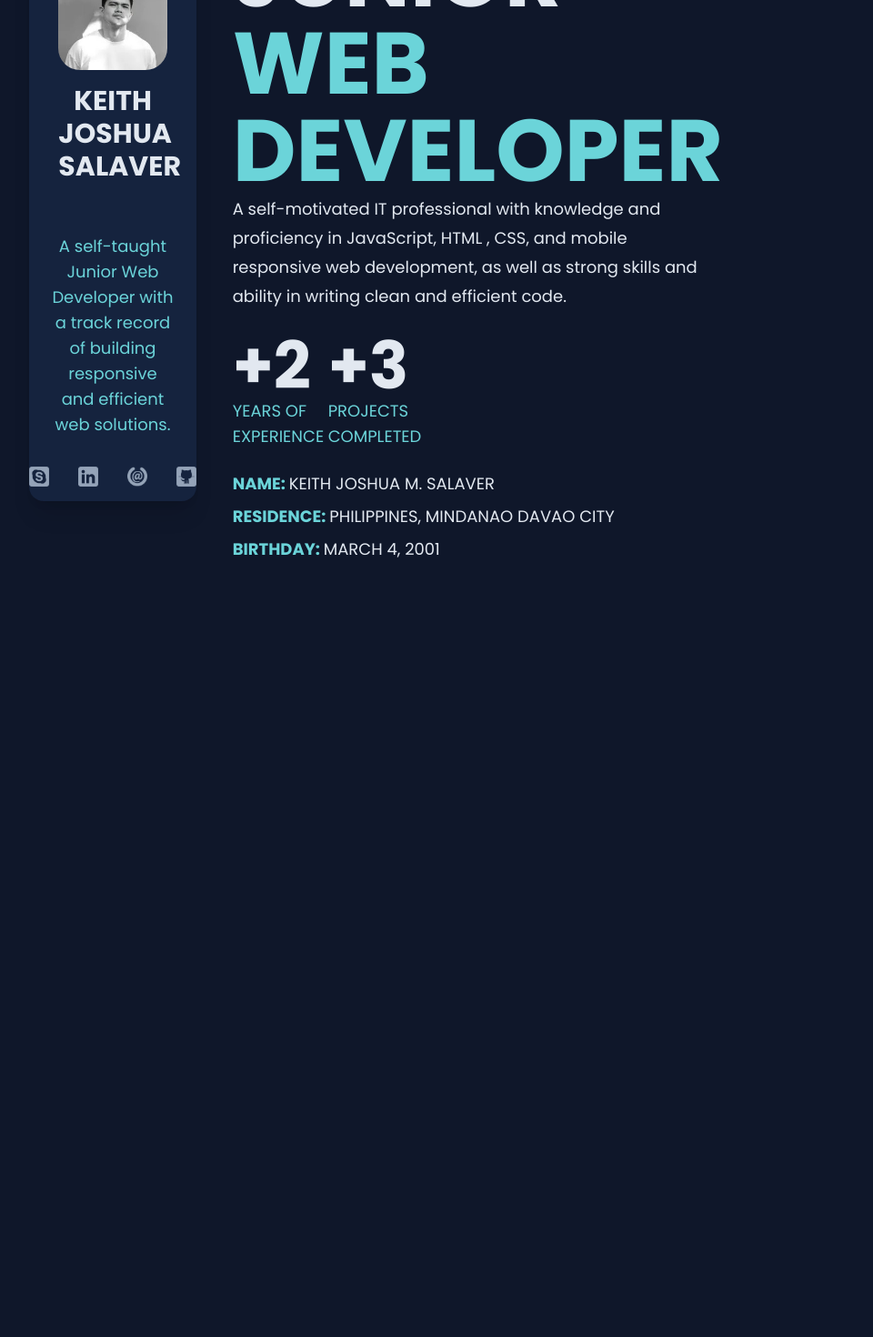
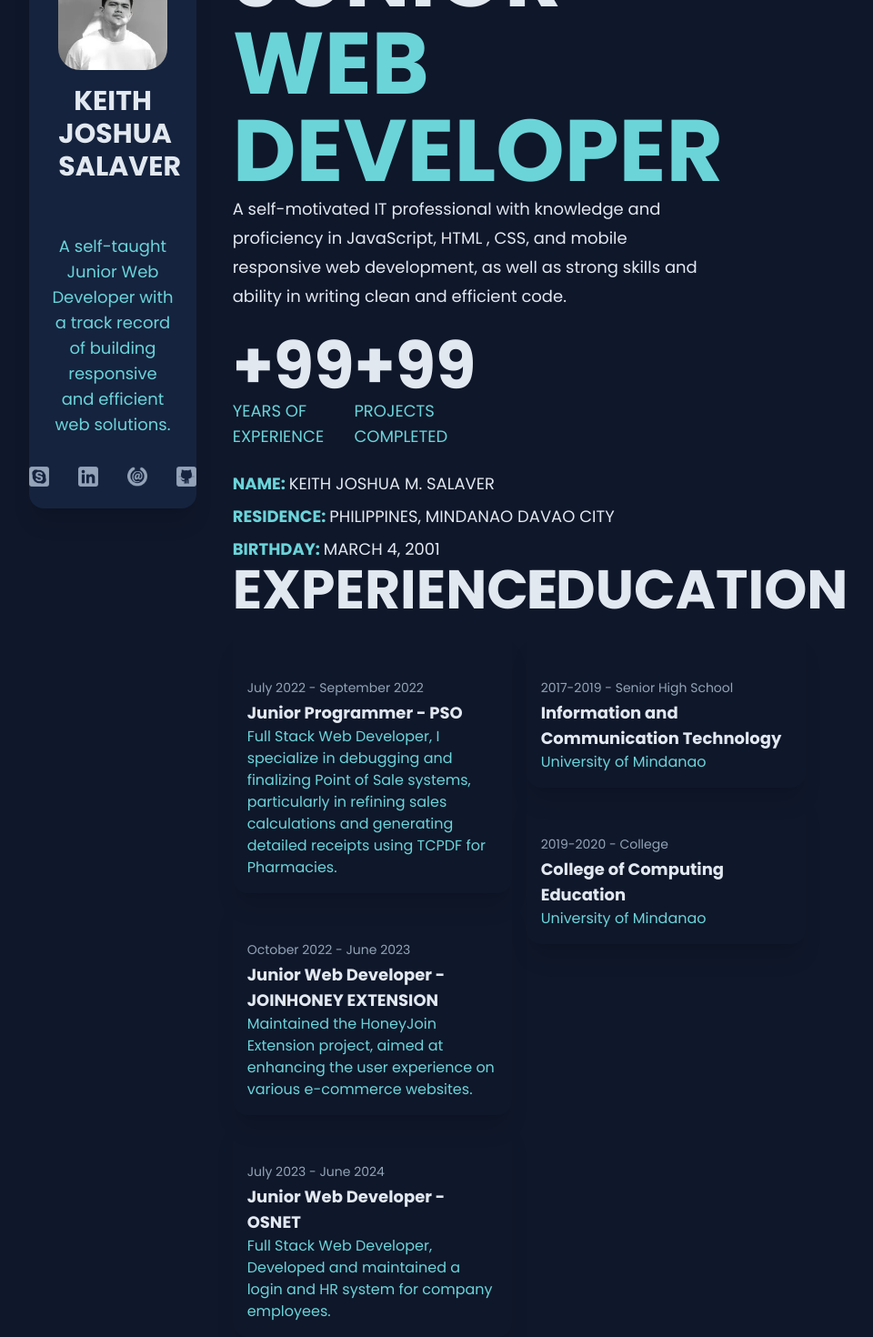
Before and after one commit to KeithJosh03/v2Portfolio, a Next.js app: page / in a window 1280 px wide. Shown: the part 221-1691 px from the top of the page at 91% size, without its empty margins (181-1141 px from the left). Before the commit the page ends 947 px from the top, so only its background shows below. Built offline with nearby package versions, Linux system fonts and the light colour scheme.

Commit message:
add about feature

```diff
--- a/components/avatar/avatar.tsx
+++ b/components/avatar/avatar.tsx
@@ -9,7 +9,7 @@ import { poppins } from '@/app/fonts';
 
 export const Avatar = () => {
   return (
-    <div className='col-span-3 bg-avatarBG shadow-xl rounded-2xl h-fit flex flex-col'>
+    <div className='col-span-3 bg-avatarBG shadow-xl rounded-2xl h-fit flex flex-col sticky top-10'>
       <div className='h-4/6 text-center items-center p-8'>
         <div>
           <Image src={me} alt='Me' className='rounded-3xl object-cover m-auto'/>
@@ -22,7 +22,7 @@ export const Avatar = () => {
         <div className='p-6'>
           <p className={`${poppins.className} font-medium text-lg text-avatarPara`}>A self-taught Junior Web Developer with a track record of building responsive and efficient web solutions.</p>
         </div>
-        <div className='flex flex-row items-center justify-center gap-8 mb-4'>
+        <div className='flex flex-row items-center justify-center gap-8 mb-6'>
           <div><Image src={skype} alt='iconavatar' className='object-center object-cover' width={26} height={26}/></div>
           <div><Image src={linken} alt='iconavatar' className='object-center object-cover' width={26} height={26}/></div>
           <div><Image src={email} alt='iconavatar' className='object-center object-cover' width={26} height={26}/></div>
--- a/components/layout/showcase.tsx
+++ b/components/layout/showcase.tsx
@@ -1,12 +1,13 @@
 import React from 'react'
 
-import { Home } from '../sections'
+import { Home, About } from '../sections'
 
 
 export const Showcase = () => {
   return (
-    <div className='col-span-9'>
+    <div className='col-span-9 flex flex-col h-lvh'>
         <Home />
+        <About />
     </div>
   )
 }
--- /dev/null
+++ b/components/sections/about/about.tsx
@@ -0,0 +1,47 @@
+import React from 'react'
+
+import { poppins } from '@/app/fonts'
+
+export const About = () => {
+  return (
+    <div className='h-screen w-auto '>
+        <div className={`${poppins.className} grid grid-cols-2 text-left text-6xl font-extrabold gap-4`}>
+          <div className='col-span-1 text-PrimaryCol flex flex-col gap-4'>
+            <h1>EXPERIENCE</h1>
+            <ol className="relative text-left">
+              <li className="hover:bg-avatarBG rounded-2xl shadow-xl p-4 gap-4">
+                <time className="mb-1 text-sm font-medium text-greyCol">July 2022 - September 2022</time>
+                <h3 className="text-lg text-PrimaryCol">Junior Programmer - PSO</h3>
+                <p className="text-base font-thin text-SecondaryCol">Full Stack Web Developer, I specialize in debugging and finalizing Point of Sale systems, particularly in refining sales calculations and generating detailed receipts using TCPDF for Pharmacies.</p>
+              </li>
+              <li className="hover:bg-avatarBG rounded-2xl shadow-xl p-4 gap-4">
+                <time className="mb-1 text-sm font-medium text-greyCol">October 2022 - June 2023</time>
+                <h3 className="text-lg text-PrimaryCol">Junior Web Developer - JOINHONEY EXTENSION</h3>
+                <p className="text-base font-thin text-SecondaryCol">Maintained the HoneyJoin Extension project, aimed at enhancing the user experience on various e-commerce websites.</p>
+              </li>
+              <li className="hover:bg-avatarBG rounded-2xl shadow-xl p-4 gap-4">
+                <time className="mb-1 text-sm font-medium text-greyCol">July 2023 - June 2024</time>
+                <h3 className="text-lg text-PrimaryCol">Junior Web Developer - OSNET</h3>
+                <p className="text-base font-thin text-SecondaryCol">Full Stack Web Developer, Developed and maintained a login and HR system for company employees.</p>
+              </li>
+            </ol>
+          </div>
+          <div className='col-span-1 text-PrimaryCol flex flex-col gap-4'>
+            <h1>EDUCATION</h1>
+            <ol className="relative text-left">
+              <li className="hover:bg-avatarBG rounded-2xl shadow-xl p-4 gap-4">
+                <time className="mb-1 text-sm font-medium text-greyCol">2017-2019 - Senior High School</time>
+                <h3 className="text-lg text-PrimaryCol">Information and Communication Technology</h3>
+                <p className="text-base font-thin text-SecondaryCol">University of Mindanao</p>
+              </li>
+              <li className="hover:bg-avatarBG rounded-2xl shadow-xl p-4 gap-4">
+                <time className="mb-1 text-sm font-medium text-greyCol">2019-2020 - College</time>
+                <h3 className="text-lg text-PrimaryCol">College of Computing Education</h3>
+                <p className="text-base font-thin text-SecondaryCol">University of Mindanao</p>
+              </li>
+            </ol>
+          </div>
+        </div>
+    </div>
+  )
+}
--- a/components/sections/home/home.tsx
+++ b/components/sections/home/home.tsx
@@ -4,7 +4,7 @@ import { poppins } from '@/app/fonts'
 
 export const Home = () => {
   return (
-    <div className='w-auto h-lvh flex flex-col text-center content-center gap-6'>
+    <div className='w-auto h-screen flex flex-col text-center content-center gap-6'>
         <div className={`${poppins.className} text-left text-8xl font-extrabold w-5/6`}>
             <h1 className='text-PrimaryCol'>JUNIOR</h1>
             <h1 className='text-SecondaryCol'>WEB DEVELOPER</h1>
@@ -12,12 +12,12 @@ export const Home = () => {
         </div>
         <div className='flex flex-row w-2/6 text-left'>
             <div className={`${poppins.className} basis-8/12 font-medium text-lg`}>
-                <p className='text-7xl font-semibold text-PrimaryCol'>+2</p>
+                <p className='text-7xl font-semibold text-PrimaryCol'>+99</p>
                 <p className='text-SecondaryCol'>YEARS OF</p>
                 <p className='text-SecondaryCol'>EXPERIENCE</p>
             </div>
             <div className={`${poppins.className} basis-8/12 font-medium text-lg`}>
-                <p className='text-7xl font-semibold text-PrimaryCol'>+3</p>
+                <p className='text-7xl font-semibold text-PrimaryCol'>+99</p>
                 <p className='text-SecondaryCol'>PROJECTS</p>
                 <p className='text-SecondaryCol'>COMPLETED</p>
             </div>
--- a/components/sections/index.tsx
+++ b/components/sections/index.tsx
@@ -1,5 +1,7 @@
 import { Home } from './home/home';
+import { About } from './about/about'
 
 export {
-    Home
+    Home,
+    About
 }
--- a/tailwind.config.ts
+++ b/tailwind.config.ts
@@ -14,7 +14,8 @@ const config: Config = {
         avatarName: "#E2E8F0",
         avatarPara:"#6BD4D9",
         PrimaryCol:"#E2E8F0",
-        SecondaryCol:'#6BD4D9'
+        SecondaryCol:'#6BD4D9',
+        greyCol:'#93A4B7'
       },
       backgroundColor:{
         headerBG: "#15233E",
```
